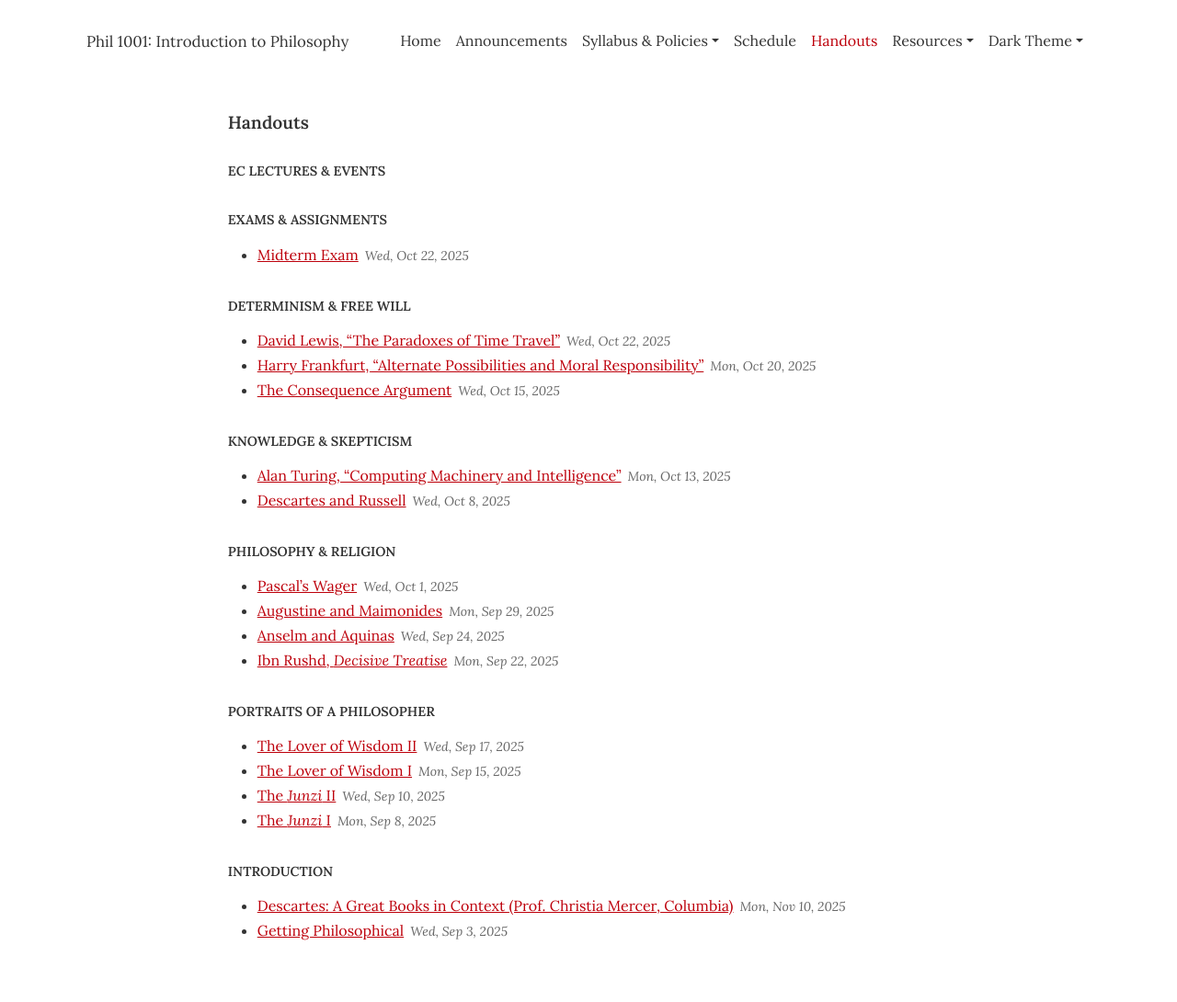
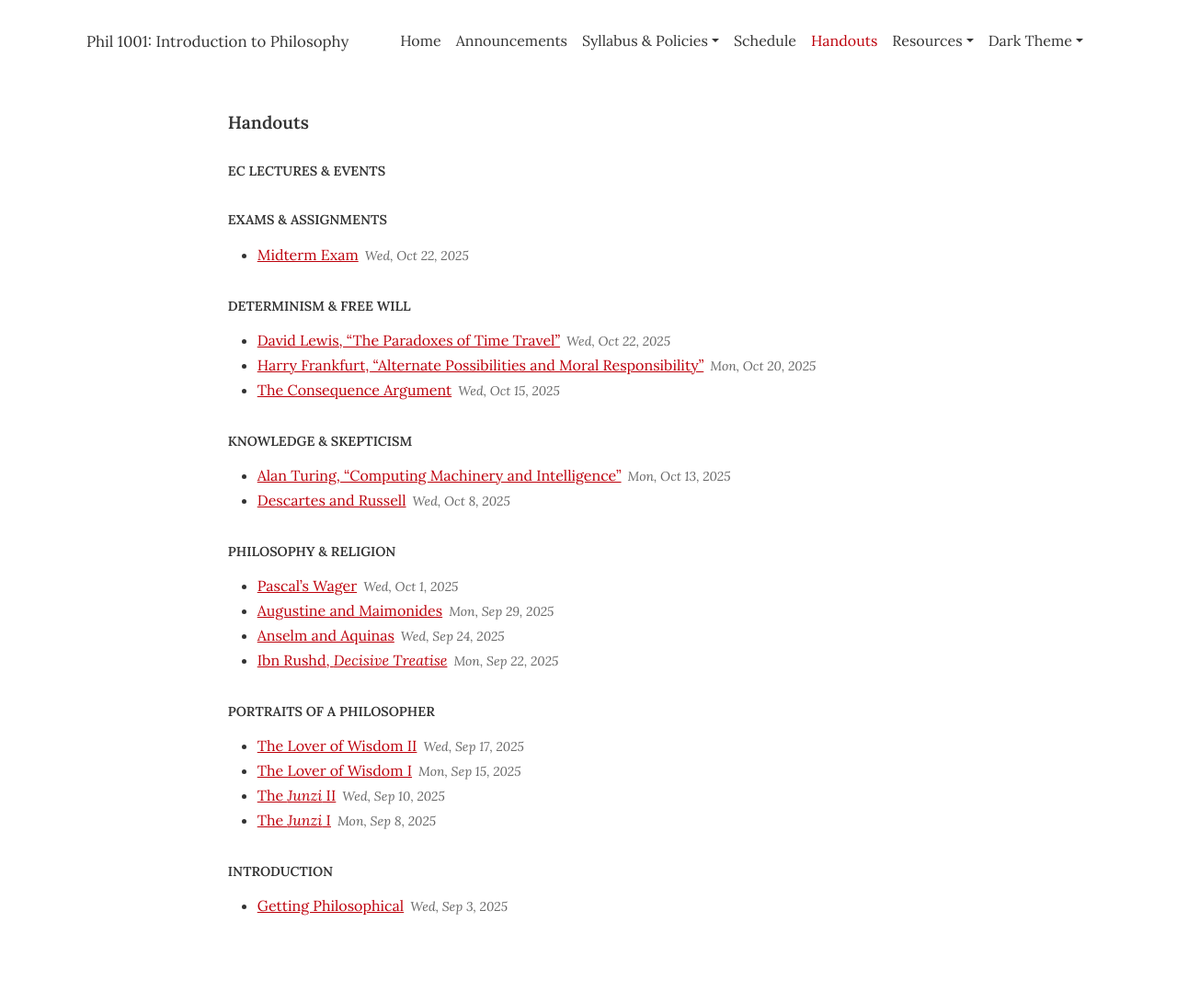
Before and after one commit to dingherself/intro, a Jekyll site: the page built from handouts.html, in a window 1280 px wide. Shown: the whole page at 92% size. Built offline with Jekyll 4.4.1, drawn with Linux system fonts in a browser that asks for light colours; after the commit the page ends 1063 px from its top, so only the background shows below that; some of the changed lines change nothing that is shown.

Commit message:
fix link

```diff
--- a/handouts/_posts/2025-11-10-mercer.md
+++ b/handouts/_posts/2025-11-10-mercer.md
@@ -1,6 +1,7 @@
 ---
 layout: silent-redirect
 title: "Descartes: A Great Books in Context (Prof. Christia Mercer, Columbia)"
-module: "Introduction"
+module: "EC lectures & events"
+redirect_to:https://maisonfrancaise.columbia.edu/events/descartes-great-books-context-lecture-christia-mercer
 date: 2025-11-10
 ---
```
